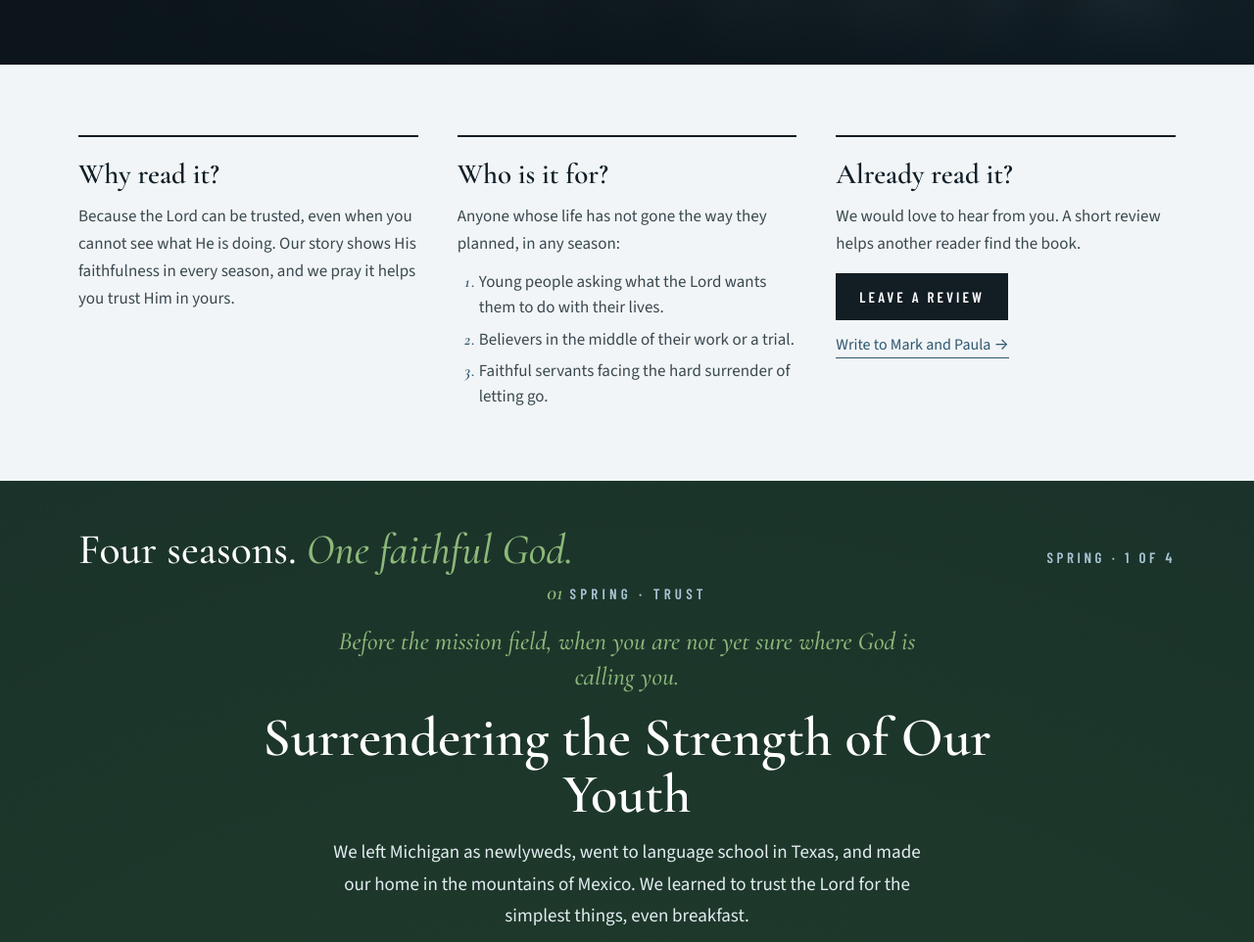
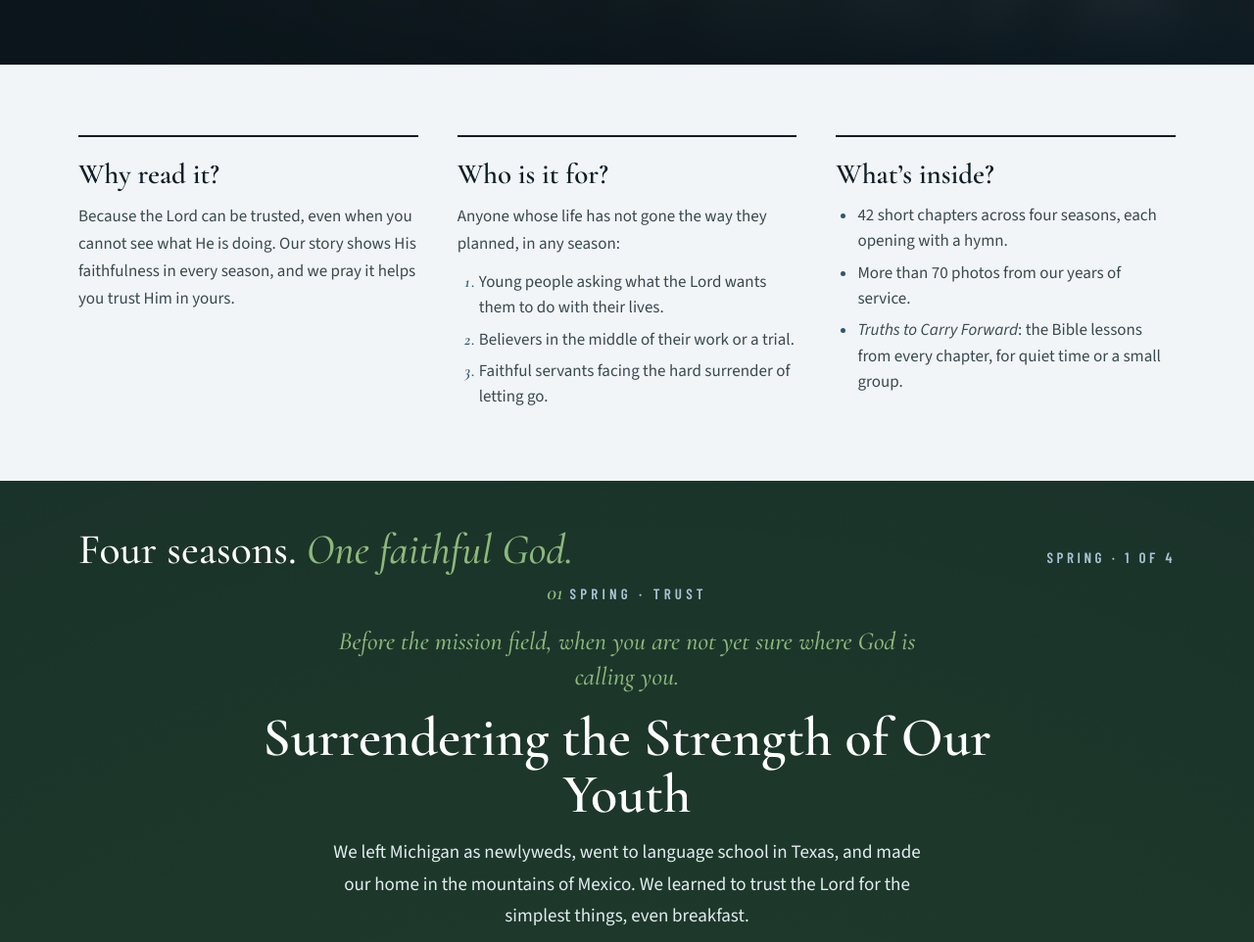
Before and after one commit to SvenL03/seasons-of-surrender, a plain HTML site: page index.html in a window 1280 px wide. Shown: the part 900-1862 px from the top of the page at 98% size. Drawn offline with Linux system fonts and the light colour scheme.

Commit message:
Quick answers: replace 'Already read it?' with 'What's inside?' (42 chapters with hymns, 70+ photos, Truths to Carry Forward); review and write-to-us live in the footer
Co-Authored-By: Claude Opus 5.5 <noreply@anthropic.com>

```diff
--- a/index.html
+++ b/index.html
@@ -149,6 +149,8 @@
   .item .qh{margin:0;font-family:var(--serif);font-weight:600;font-size:29px;line-height:1.12;color:#0F1E27}
   .seasons-list{margin:0;padding-left:1.3em;display:flex;flex-direction:column;gap:6px;font-size:17px;line-height:1.55;color:var(--muted)}
   .seasons-list li::marker{font-family:var(--serif);font-style:italic;font-weight:600;color:var(--steel-dk)}
+  .inside-list{list-style:disc}
+  .inside-list li::marker{color:var(--steel-dk)}
   .after-read{display:flex;flex-direction:column;align-items:flex-start;gap:12px;margin-top:4px}
   .after-read .btn{background:var(--ink);color:var(--white);min-height:48px;padding:10px 24px;font-size:15px}
   .after-read .btn:hover,.after-read .btn:focus-visible{background:var(--steel-dk)}
@@ -553,13 +555,13 @@
             <li>Faithful servants facing the hard surrender of letting go.</li>
           </ol>
         </div>
-        <div class="item" id="reviews">
-          <h2 class="qh">Already read it?</h2>
-          <p>We would love to hear from you. A short review helps another reader find the book.</p>
-          <div class="after-read">
-            <a class="btn" href="https://www.amazon.com/review/create-review?asin=B0HSK3S2JS" target="_blank" rel="noopener">Leave a Review</a>
-            <a class="text-link" href="#write">Write to Mark and Paula →</a>
-          </div>
+        <div class="item" id="inside">
+          <h2 class="qh">What’s inside?</h2>
+          <ul class="seasons-list inside-list">
+            <li>42 short chapters across four seasons, each opening with a hymn.</li>
+            <li>More than 70 photos from our years of service.</li>
+            <li><em>Truths to Carry Forward</em>: the Bible lessons from every chapter, for quiet time or a small group.</li>
+          </ul>
         </div>
       </div>
     </div>
```
